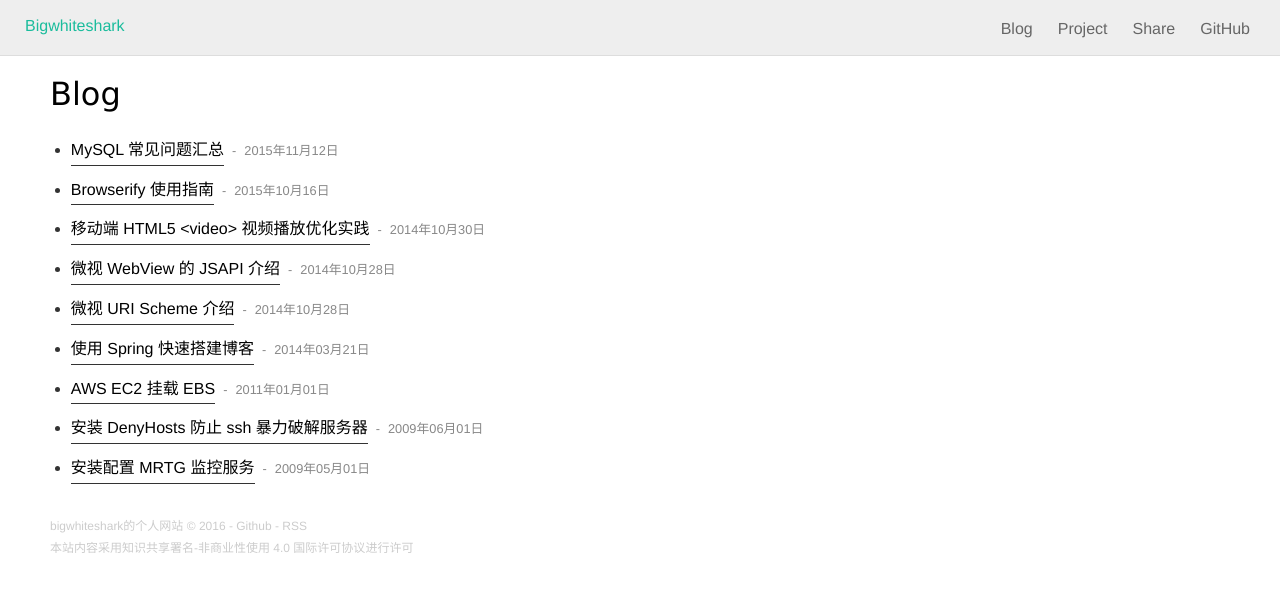
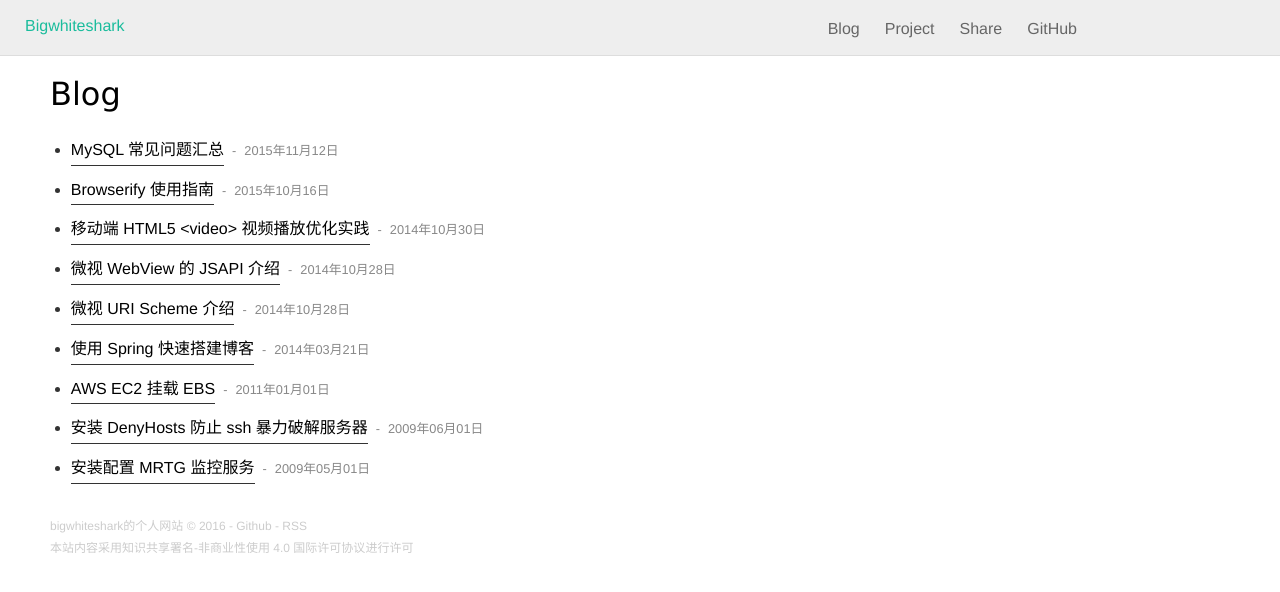
Before and after one commit to bigwhiteshark/bigwhiteshark.github.com, a Jekyll site: the page built from index.html, in a window 1280 px wide. Shown: the top 592 px of the page. Built offline with Jekyll 4.4.1, drawn with Linux system fonts in a browser that asks for light colours; nearby versions of some CDN libraries; Markdown is read by kramdown in place of the engine named in the settings; comment, search, counter and statistics services are not loaded.

Commit message:
first commit

```diff
--- a/_sass/_base.scss
+++ b/_sass/_base.scss
@@ -137,7 +137,7 @@
     @media (min-width: 1180px) {
         position: fixed;
         top: 50px;
-        right: 10px;
+        left: 900px;
         margin: 0;
         width:320px;
         animation-duration: 1s;
@@ -168,7 +168,7 @@
 }
 
 article {
-    max-width: 70%;
+    max-width: 768px;
     .footnote {
         border: 0;
     }
@@ -211,7 +211,7 @@
 }
 
 footer {
-    max-width: 70%;
+    max-width: 768px;
     margin-top: 2rem;
     font-size: 12px;
     color: #ccc;
@@ -249,7 +249,7 @@
 
 #navbar {
     padding-left: 10%;
-    /*max-width: 1193px;*/
+    max-width: 1193px;
     position: relative;
 }
 
@@ -272,7 +272,7 @@
     padding: 0;
     margin: 0;
     position: absolute;
-    right: 10px;
+    right: 183px;
     top: 15px;
     padding-left: 5%;
     z-index: 1000;
```
